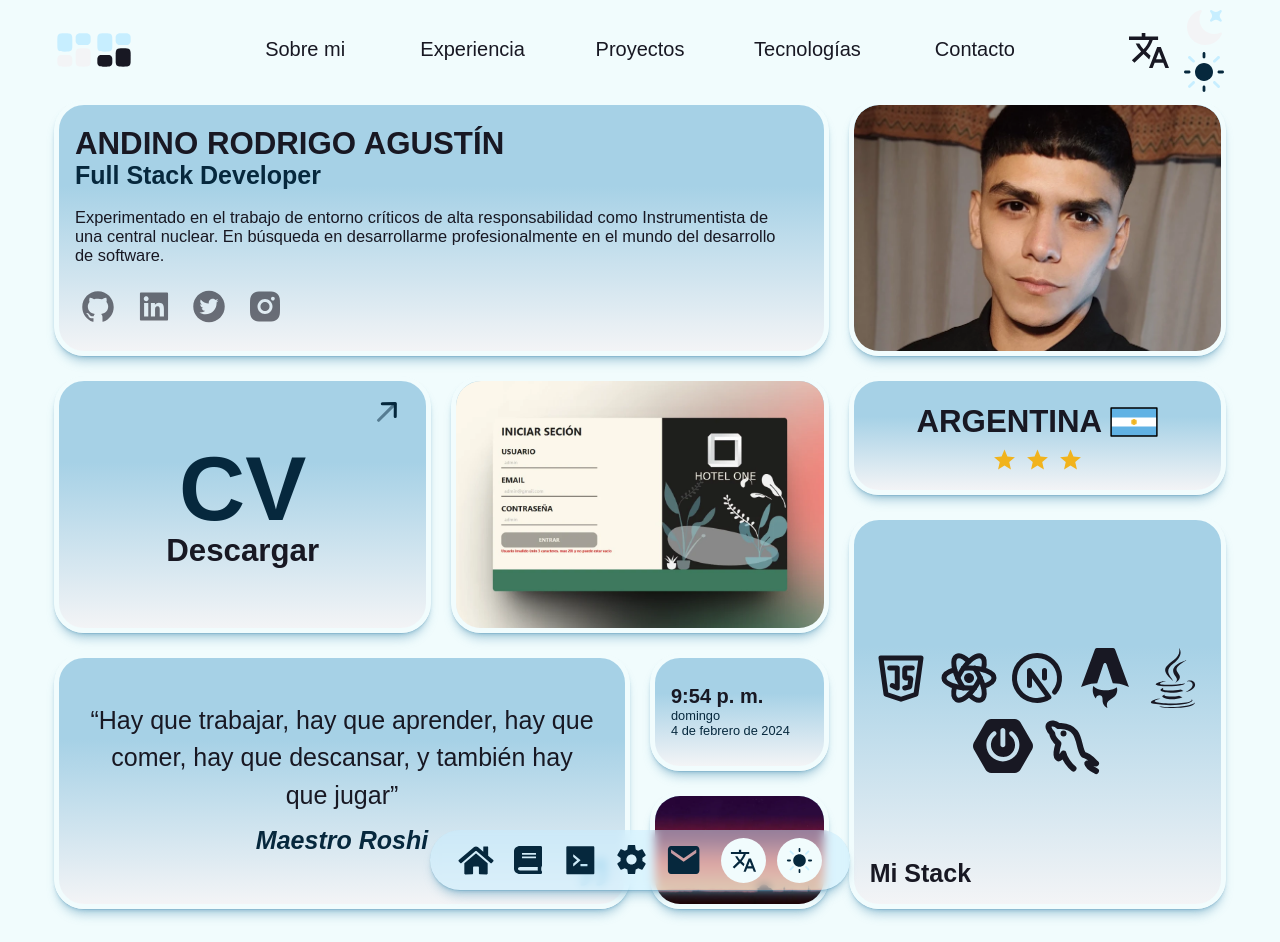
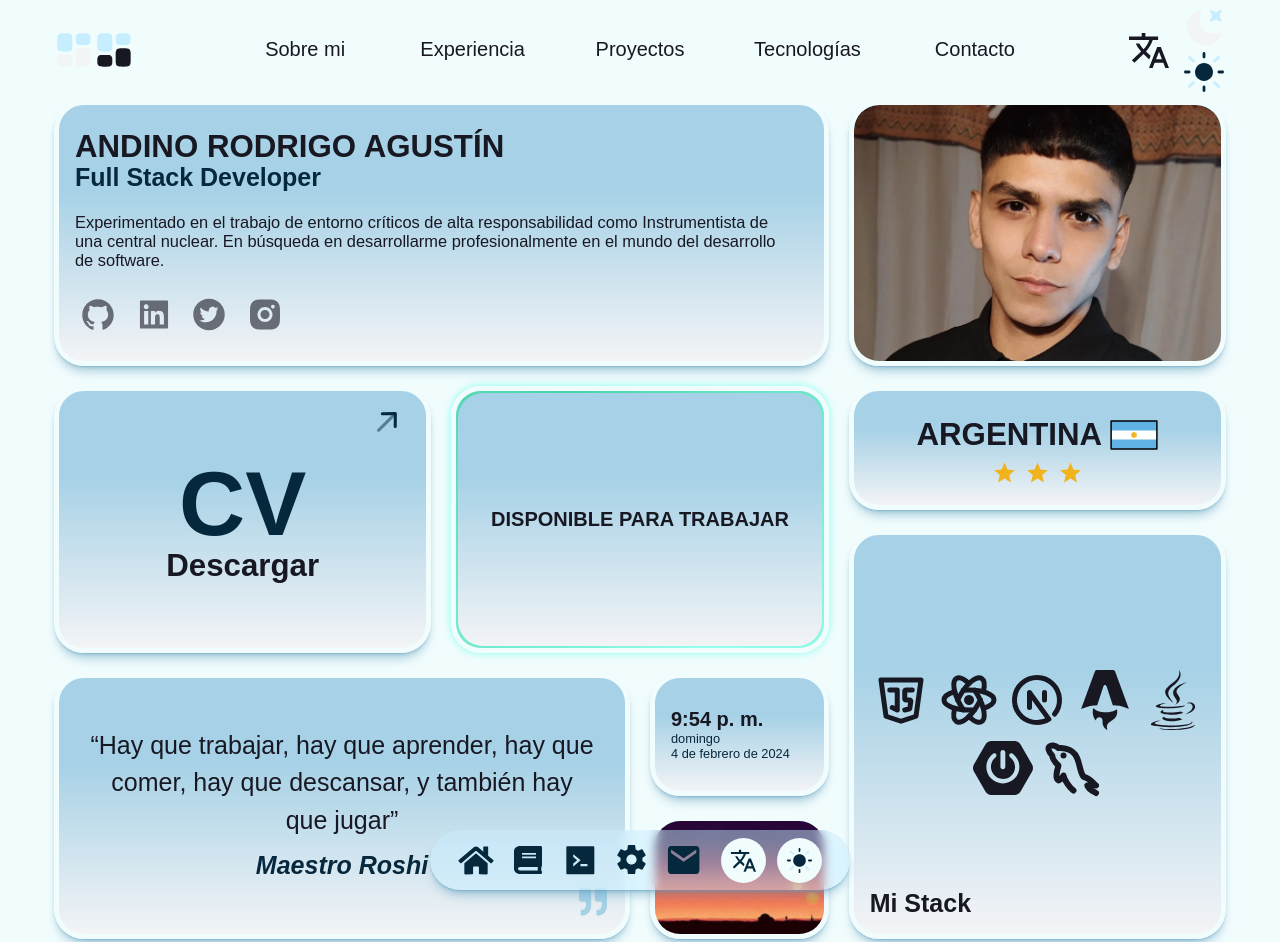
Before and after one commit to Rodriiandino/portafolio-andino-rodrigo, an Astro site: page / in a window 1280 px wide. Shown: the top 942 px of the page. Built offline with nearby package versions, Linux system fonts and the light colour scheme; Astro itself is replaced by a stand-in of ours.

Commit message:
Update Bento component and Projects gallery card styles

```diff
--- a/src/components/Bento.astro
+++ b/src/components/Bento.astro
@@ -103,11 +103,13 @@
     </a>
   </article>
   <article class='bento__4 bento-item'>
-    <img
-      class='bento__4-img'
-      src='/projects/hotel_alura/hotel_alura_1.webp'
-      alt=''
-    />
+    <a
+      href='https://www.linkedin.com/in/rodrigoandino03/'
+      target='_blank'
+      rel='noopener noreferrer'
+    >
+      {t('bento.availability')}
+    </a>
   </article>
   <article class='bento__5 bento-item'>
     <div>
@@ -178,7 +180,7 @@
     width: 100%;
     display: grid;
     grid-template-columns: repeat(6, 1fr);
-    grid-template-rows: repeat(6, calc(var(--max-width) / 11));
+    grid-template-rows: repeat(6, calc(var(--max-width) / 11 + 5px));
     grid-column-gap: 20px;
     grid-row-gap: 20px;
   }
@@ -216,6 +218,13 @@
   }
   .bento__4 {
     grid-area: 3 / 3 / 5 / 5;
+    position: relative;
+    overflow: hidden;
+    padding: 2px;
+    display: flex;
+    justify-content: center;
+    align-items: center;
+    box-shadow: 0 0 7px 1px #97ffef;
   }
   .bento__5 {
     grid-area: 3 / 5 / 4 / 7;
@@ -354,11 +363,57 @@
     line-height: 1;
   }
 
-  .bento__4-img {
+  .bento__4::before {
+    content: '';
+    position: absolute;
+
+    width: 600px;
+    height: 600px;
+    background-image: conic-gradient(
+      from 90deg at 50% 50%,
+      #48d4aa,
+      #97ffef,
+      #48d4aa
+    );
+    animation: spin 3s linear infinite;
+    border-radius: var(--border-radius);
+  }
+
+  @keyframes spin {
+    0% {
+      transform: rotate(0deg);
+    }
+    100% {
+      transform: rotate(360deg);
+    }
+  }
+
+  .bento__4 a {
     width: 100%;
     height: 100%;
-    object-fit: cover;
+    text-align: center;
+    text-decoration: none;
+    font-size: var(--step-0);
+    font-weight: 800;
+    color: var(--white);
+    position: relative;
+    z-index: 1;
+    background: linear-gradient(
+      180deg,
+      var(--dark-blue) 32.81%,
+      var(--black) 100%
+    );
     border-radius: 25px;
+    text-transform: uppercase;
+    display: flex;
+    justify-content: center;
+    align-items: center;
+    padding: 0.5rem;
+  }
+
+  .bento__4 a:hover {
+    text-decoration: underline;
+    text-decoration-color: #48d4aa;
   }
 
   .bento__5 div {
--- a/src/components/Projects/styles/projects-gallery-card.css
+++ b/src/components/Projects/styles/projects-gallery-card.css
@@ -22,8 +22,8 @@
   border-radius: var(--border-radius);
   background: linear-gradient(
     180deg,
-    var(--black-transparent-02),
-    var(--black-transparent-08)
+    var(--black-transparent-02) 20%,
+    var(--black-transparent-08) 75%
   );
   transition: all 0.3s ease-in-out;
   overflow: hidden;
@@ -61,7 +61,7 @@
 
 .item__description {
   font-size: var(--step-0);
-  font-weight: 400;
+  font-weight: 500;
   line-height: 1.2;
   color: var(--white);
   text-overflow: ellipsis;
@@ -75,7 +75,7 @@
   display: flex;
   justify-content: space-between;
   align-items: center;
-  margin-top: 1rem;
+  margin-top: 0.5rem;
   padding: 0;
 }
 
@@ -86,7 +86,7 @@
 
 .footer__links a {
   font-size: var(--step--1);
-  font-weight: 400;
+  font-weight: 500;
   color: var(--white);
   text-decoration: none;
   transition: 0.3s ease-in-out;
--- a/src/i18n/ui.js
+++ b/src/i18n/ui.js
@@ -16,6 +16,7 @@
     'bento.description':
       'Experimentado en el trabajo de entorno críticos de alta responsabilidad como Instrumentista de una central nuclear. En búsqueda en desarrollarme profesionalmente en el mundo del desarrollo de software.',
     'bento.download': 'Descargar',
+    'bento.availability': 'DISPONIBLE PARA TRABAJAR',
     'bento.country': 'ARGENTINA',
     'bento.phrase':
       '“Hay que trabajar, hay que aprender, hay que comer, hay que descansar, y también hay que jugar”',
@@ -71,6 +72,7 @@
     'bento.subtitle': 'Full Stack Developer',
     'bento.description': `Experienced in the work of critical environments of high responsibility as an Instrumentation Technician of a nuclear power plant. In search of developing professionally in the world of software development.`,
     'bento.download': 'Download',
+    'bento.availability': 'AVAILABLE TO WORK',
     'bento.country': 'ARGENTINA',
     'bento.phrase':
       '"You have to work, you have to learn, you have to eat, you have to rest, and you also have to play"',
--- a/src/layouts/Layout.astro
+++ b/src/layouts/Layout.astro
@@ -99,8 +99,8 @@
 
         --white: #181823;
         --black: #f3f4f6;
-        --black-transparent-02: #f3f4f633;
-        --black-transparent-08: #f3f4f6cc;
+        --black-transparent-02: #f3f4f62a;
+        --black-transparent-08: #f3f4f6f5;
 
         --light-blue: #06283d;
         --dark-blue: #a6d1e6;
```
